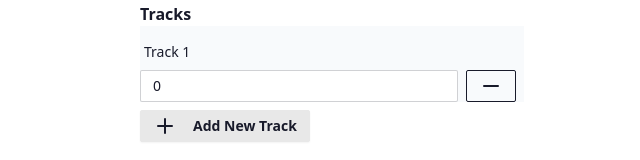
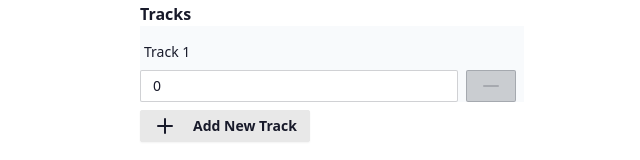
Before and after one commit to roiceee/look-disk-scheduling-algorithm-visualizer, a React (Vite) app: page / in a window 1280 px wide. Shown: the part 179-339 px from the top of the page, without its empty margins (84-724 px from the left). Built offline with nearby package versions, Linux system fonts and the light colour scheme.

Commit message:
Add disabled attribute to remove button in App.tsx

```diff
--- a/src/App.tsx
+++ b/src/App.tsx
@@ -79,6 +79,7 @@ function App() {
                   />
                   <button
                     className="btn btn-outline btn-sm"
+                    disabled={tracks.length === 1}
                     onClick={() => {
                       handleRemoveTrack(index);
                     }}
```
